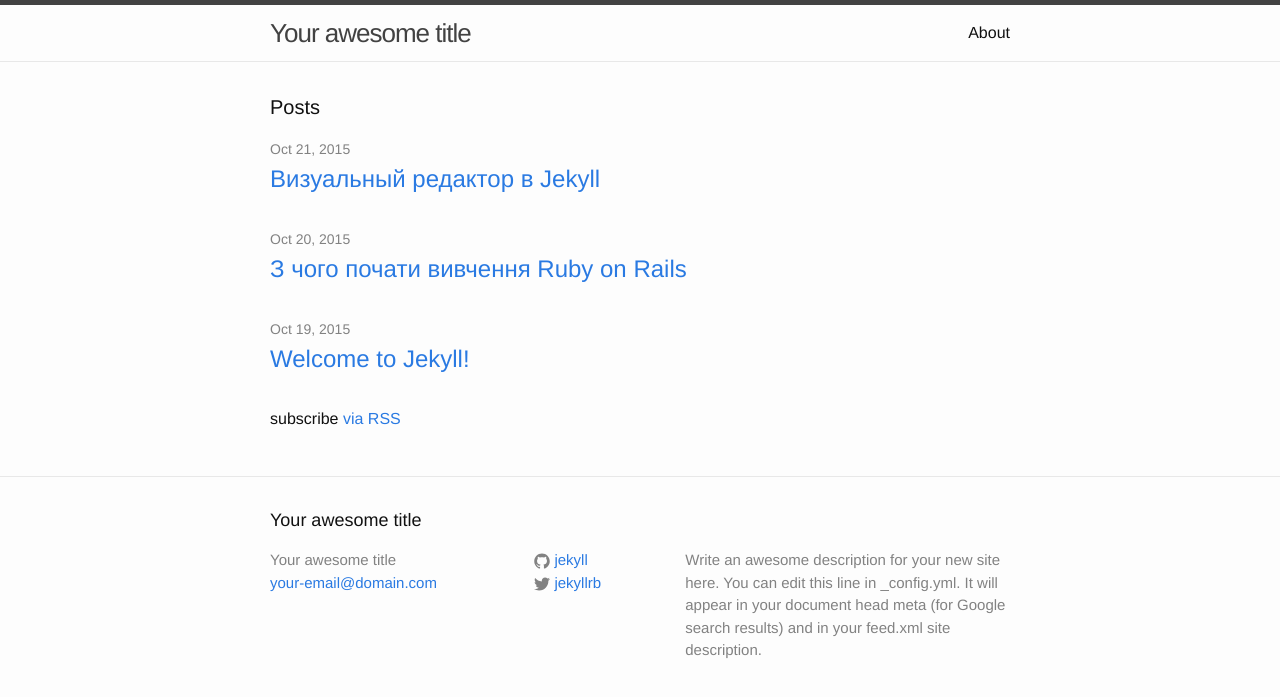
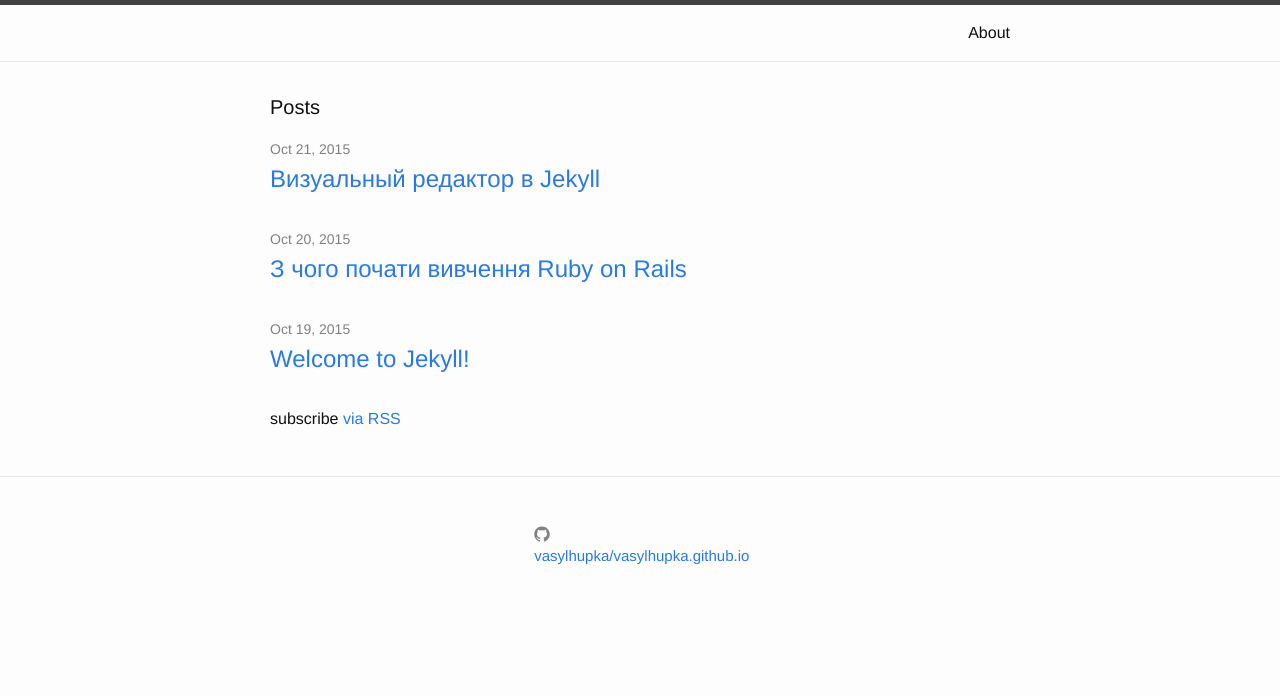
Before and after one commit to vasylhupka/vasylhupka.github.io, a Jekyll site: the page built from index.html, in a window 1280 px wide. Shown: the top 697 px of the page. Built offline with Jekyll 4.4.1, drawn with Linux system fonts in a browser that asks for light colours.

Commit message:
Update _config.yml

```diff
--- a/_config.yml
+++ b/_config.yml
@@ -1,14 +1,12 @@
 # Site settings
-title: Your awesome title
-email: your-email@domain.com
+title:
+email:
 description: > # this means to ignore newlines until "baseurl:"
-  Write an awesome description for your new site here. You can edit this
-  line in _config.yml. It will appear in your document head meta (for
-  Google search results) and in your feed.xml site description.
+
 baseurl: "" # the subpath of your site, e.g. /blog/
 url: "http://yourdomain.com" # the base hostname & protocol for your site
-twitter_username: jekyllrb
-github_username:  jekyll
+twitter_username:
+github_username:  vasylhupka/vasylhupka.github.io
 
 # Build settings
 markdown: kramdown
```
